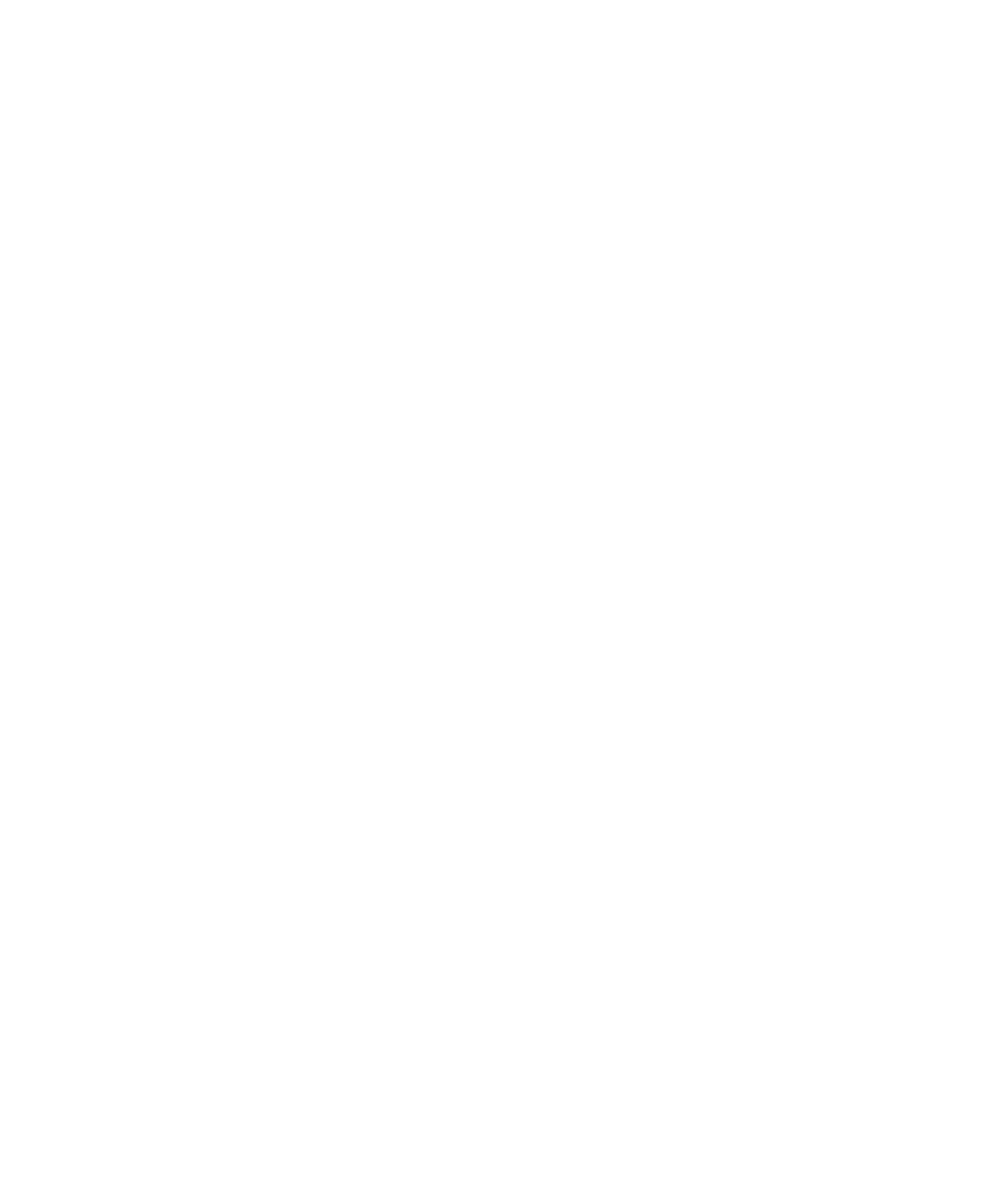
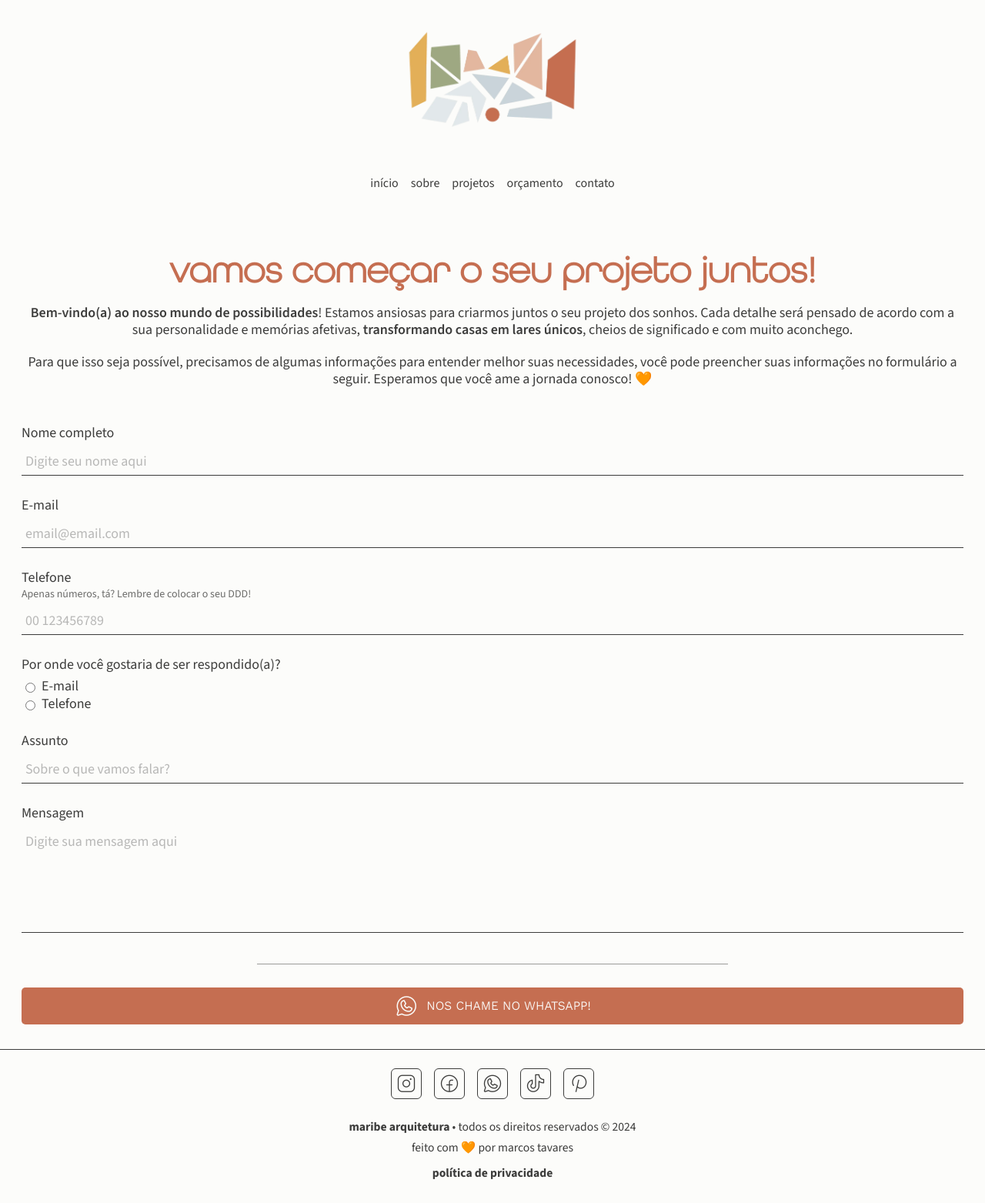
Before and after one commit to mjtavrs/maribe-development, a PHP site: page /orcamento.html in a window 1280 px wide. Before the commit the page is empty. Shown: the whole page at 77% size. Before the commit the page ends 800 px from the top, so only its background shows below. Run offline with PHP 8.4, Linux system fonts and the light colour scheme; style sheets or scripts are compiled from the project's sources.

Commit message:
feat: Begin the initial structure of the budget page.

```diff
--- a/orcamento.html
+++ b/orcamento.html
@@ -0,0 +1,163 @@
+<!DOCTYPE html>
+<html lang="pt-br">
+<head>
+    <link rel="stylesheet" type="text/css" href="https://unpkg.com/@phosphor-icons/web@2.1.1/src/light/style.css" />
+
+    <meta charset="UTF-8" />
+    <meta http-equiv="X-UA-Compatible" content="ie=edge" />
+    <meta name="viewport" content="width=device-width, initial-scale=1.0" />
+    <meta name="robots" content="index, follow" />
+
+    <!-- SEO Meta Tags -->
+    <meta name="author" content="Marcos Tavares" />
+    <meta name="description" content="Nessa página você poderá solicitar o orçamento inicial do seu projeto com a Maribe Arquitetura." />
+    <meta name="keywords" content="arquitetura, residencial, comercial, urbanismo, recife, pernambuco, maribe, escritório, consultoria, arquitetura residencial, arquitetura infantil, neuroarquitetura" />
+
+    <title>orçamento • maribe arquitetura</title>
+    <link rel="shortcut icon" href="favicon.ico" type="image/x-icon">
+
+    <!-- Styles -->
+    <link rel="stylesheet" href="styles/shared/reset.css" />
+    <link rel="stylesheet" href="styles/shared/sharedStyling.css" />
+    <link rel="stylesheet" href="styles/shared/pageInfo.css" />
+    <link rel="stylesheet" href="styles/shared/headerAndFooter.css" />
+    <link rel="stylesheet" href="styles/shared/separator.css" />
+    <link rel="stylesheet" href="styles/shared/cellphoneWhatsappCta.css" />
+    <link rel="stylesheet" href="styles/shared/forms.css" />
+
+    <!-- Scripts -->
+</head>
+<body>
+    <header>
+        <a href="index.html" id="indexReferrer">
+            <img src="assets/images/public/logo_menu.webp" title="Logo da Maribe Arquitetura">
+        </a>
+        <div>
+            <nav>
+                <ul>
+                    <li>
+                        <a href="index.html">
+                            início
+                        </a>
+                    </li>
+                    <li>
+                        <a href="sobre.html">
+                            sobre
+                        </a>
+                    </li>
+                    <li>
+                        <a href="projetos.html">
+                            projetos
+                        </a>
+                    </li>
+                    <li>
+                        <a href="orcamento.html">
+                            orçamento
+                        </a>
+                    </li>
+                    <li>
+                        <a href="contato.html">
+                            contato
+                        </a>
+                    </li>
+                </ul>
+            </nav>
+        </div>
+    </header>
+    <main>
+        <div id="pageInfo">
+            <h1>vamos começar o seu projeto juntos!</h1>
+            <p><strong>Bem-vindo(a) ao nosso mundo de possibilidades</strong>! Estamos ansiosas para criarmos juntos o seu projeto dos sonhos. Cada detalhe será pensado de acordo com a sua personalidade e memórias afetivas, <strong>transformando casas em lares únicos</strong>, cheios de significado e com muito aconchego.</p>
+            <p>Para que isso seja possível, precisamos de algumas informações para entender melhor suas necessidades, você pode preencher suas informações no formulário a seguir. Esperamos que você ame a jornada conosco! 🧡</p>
+        </div>
+        <form action="src/php/contactForm.php" method="POST">
+            <label for="name">
+                <span>Nome completo</span>
+                <input type="text" name="name" id="name" placeholder="Digite seu nome aqui" autocomplete="on" required aria-required="true">
+            </label>
+            <label for="email">
+                <span>E-mail</span>
+                <input type="email" name="email" id="email" placeholder="email@email.com" autocomplete="on" required aria-required="true">
+            </label>
+            <label for="phone">
+                <div id="phoneInput">
+                    <span>Telefone</span>
+                    <small>Apenas números, tá? Lembre de colocar o seu DDD!</small>
+                </div>
+                <input type="tel" name="phone" id="phone" placeholder="00 123456789" autocomplete="on" required aria-required="true">
+            </label>
+            <fieldset>
+                <legend>Por onde você gostaria de ser respondido(a)?</legend>
+                <div>
+                    <input type="radio" name="answerVia" id="answerViaEmail" value="answerViaEmail" required>
+                    <label for="answerViaEmail">E-mail</label>
+                </div>
+                <div>
+                    <input type="radio" name="answerVia" id="answerViaPhone" value="answerViaPhone" required>
+                    <label for="answerViaPhone">Telefone</label>
+                </div>
+            </fieldset>
+            <label for="subject">
+                <span>Assunto</span>
+                <input type="text" name="subject" id="subject" placeholder="Sobre o que vamos falar?" autocomplete="on" maxlength="20" required aria-required="true">
+            </label>
+            <label for="message">
+                <span>Mensagem</span>
+                <textarea name="message" id="message" rows="5" placeholder="Digite sua mensagem aqui" required aria-required="true"></textarea>
+            </label>
+        </form>
+        <div id="separatorBox">
+            <div id="separator">
+            </div>
+        </div>
+        <a href="https://api.whatsapp.com/send?phone=5581994083257" target="_blank" id="cellphoneWhatsappCta">
+            <i class="ph-light ph-whatsapp-logo" aria-hidden="true"></i>
+            <p>
+                Nos chame no WhatsApp!
+            </p>
+        </a>
+    </main>
+    <footer>
+                <div id="socialLinks">
+            <ul>
+                <li>
+                    <a href="https://www.instagram.com/maribe.arquitetura" target="_blank" aria-hidden="true">
+                        <i title="Acesse nosso Instagram" class="ph-light ph-instagram-logo"></i>
+                    </a>
+                </li>
+                <li>
+                    <a href="https://web.facebook.com/people/Maribe-Arquitetura/100089975852864/" target="_blank" aria-hidden="true">
+                        <i title="Acesse nosso Facebook" class="ph-light ph-facebook-logo"></i>
+                    </a>
+                </li>
+                <li>
+                    <a href="https://api.whatsapp.com/send?phone=5581994083257" target="_blank" aria-hidden="true">
+                        <i title="Converse conosco no WhatsApp" class="ph-light ph-whatsapp-logo"></i>
+                    </a>
+                </li>
+                <li>
+                    <a href="https://www.tiktok.com/@maribe.arquitetura" target="_blank" aria-hidden="true">
+                        <i title="Acesse nosso Tiktok" class="ph-light ph-tiktok-logo"></i>
+                    </a>
+                </li>
+                <li>
+                    <a href="https://br.pinterest.com/maribearquitetura/" target="_blank" aria-hidden="true">
+                        <i title="Acesse nosso Pinterest" class="ph-light ph-pinterest-logo"></i>
+                    </a>
+                </li>
+            </ul>
+        </div>
+        <div id="legalInformation">
+            <p>
+                <span>maribe arquitetura</span> • todos os direitos reservados &copy; 2024
+            </p>
+            <p>
+                feito com 🧡 por marcos tavares
+            </p>
+            <a href="/politica-de-privacidade.html">
+                política de privacidade
+            </a>
+        </div>
+    </footer>
+</body>
+</html>
--- a/styles/shared/pageInfo.css
+++ b/styles/shared/pageInfo.css
@@ -19,4 +19,7 @@ body main #pageInfo h1 {
 body main #pageInfo p {
   font-size: 1.125rem;
   text-align: center;
+}
+body main #pageInfo p strong {
+  font-weight: 600;
 }/*# sourceMappingURL=pageInfo.css.map */
--- a/styles/shared/pageInfo.scss
+++ b/styles/shared/pageInfo.scss
@@ -21,9 +21,14 @@ body {
                 font-weight: bold;
                 text-align: center;
             }
+
             p {
                 font-size: 1.125rem;
                 text-align: center;
+
+                strong {
+                    font-weight: 600;
+                }
             }
         }
     }
```
Also changed, not shown: 1 other file.
